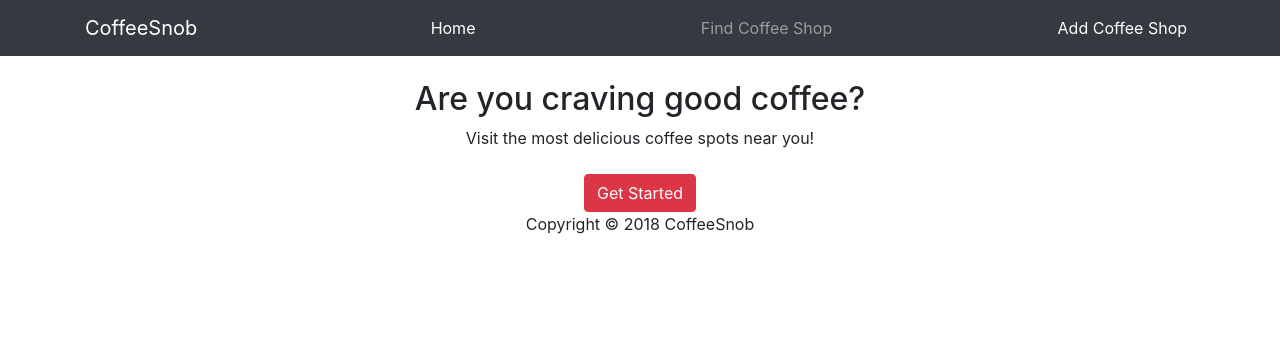
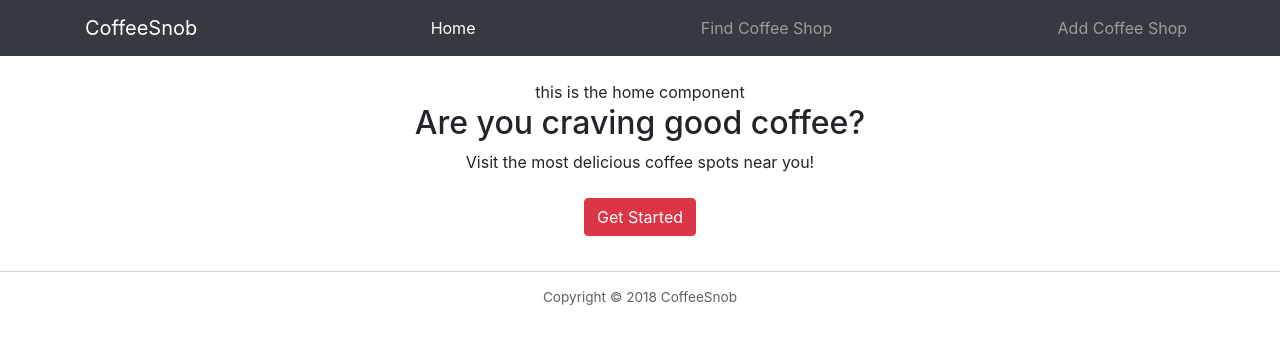
Before and after one commit to davidjkim810/coffee-snob, a React (Create React App) app in the folder coffee-snob-client/: page / in a window 1280 px wide. Shown: the top 344 px of the page. Built offline with nearby package versions, Linux system fonts and the light colour scheme.

Commit message:
added footer css

```diff
--- a/coffee-snob-client/src/App.css
+++ b/coffee-snob-client/src/App.css
@@ -22,6 +22,21 @@
   color: #61dafb;
 }
 
+/* ----- FOOTER ----- */
+
+.footer {
+  color: #606060;
+  font-size: 0.85em;
+  text-align: center;
+  border-top: 1px solid #D3D3D3;
+  margin-top: 35px;
+  padding-top: 15px;
+  padding-bottom: 15px;
+}
+
+
+
+
 @keyframes App-logo-spin {
   from {
     transform: rotate(0deg);
--- a/coffee-snob-client/src/layout/Home.js
+++ b/coffee-snob-client/src/layout/Home.js
@@ -5,6 +5,7 @@ const Home = () => {
 
   return (
     <div className="home">
+      this is the home component
       <div className="welcome">
         <h2>Are you craving good coffee?</h2>
         <span className="welcome-text">Visit the most delicious coffee spots near you!</span>
--- a/coffee-snob-client/src/layout/NavBar.js
+++ b/coffee-snob-client/src/layout/NavBar.js
@@ -1,7 +1,7 @@
 import React, { Component } from 'react';
 import { NavLink } from 'react-router-dom';
 
-class Navbar extends Component {
+class NavBar extends Component {
   render() {
 
     return (
@@ -43,7 +43,7 @@ class Navbar extends Component {
            <div className="collapse navbar-collapse" id="navbarNav">
              <ul className="navbar-nav ml-auto">
                <li className="nav-item">
-                 <NavLink className="nav-link" to="/">
+                 <NavLink className="nav-link" to="/new">
                    Add Coffee Shop
                  </NavLink>
                </li>
@@ -56,4 +56,4 @@ class Navbar extends Component {
   }
 }
 
-export default Navbar;
+export default NavBar;
```
